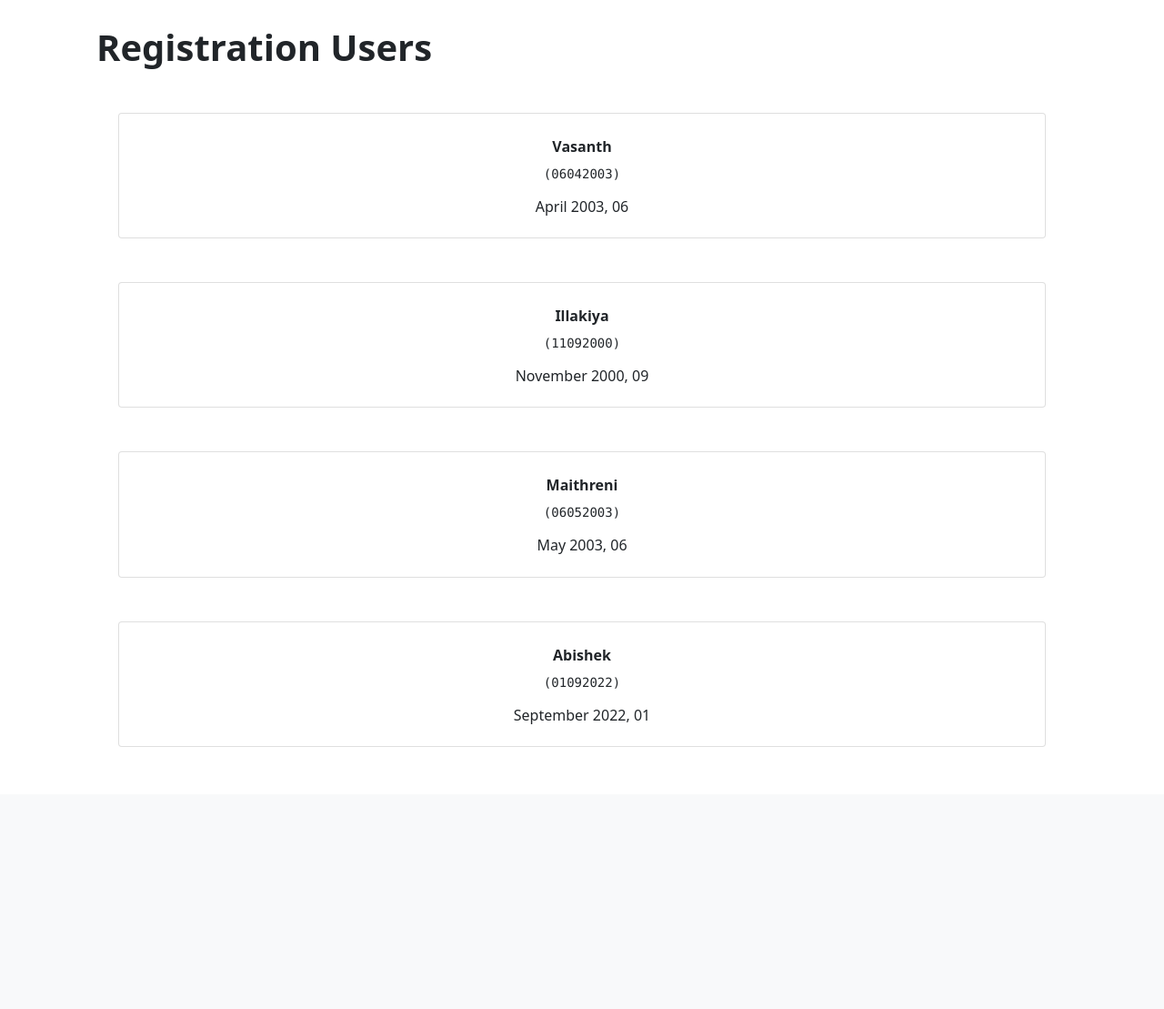
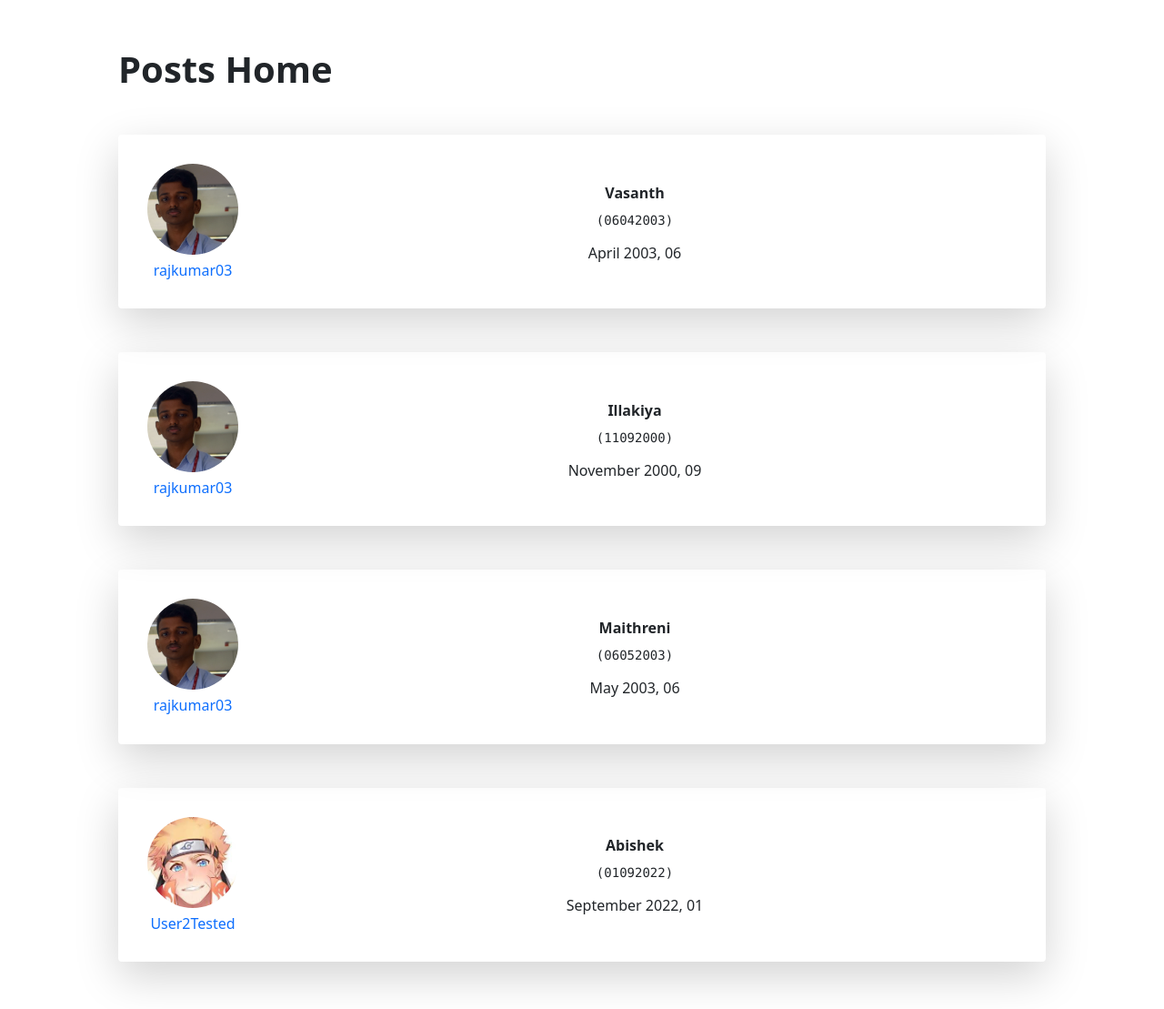
Before and after one commit to rajkumar035/Blogs-Django, a Django app: page / in a window 1280 px wide. Shown: the part 72-1181 px from the top of the page at 91% size. Before the commit the page ends 893 px from the top, so only its background shows below. Run offline with Django 4.2, Linux system fonts and the light colour scheme; data comes from the database, SQL or seed files in the repository; both versions use the stored data as it was after the commit.

Commit message:
Profile Update Feature

```diff
--- a/task/templates/task/home.html
+++ b/task/templates/task/home.html
@@ -1,11 +1,19 @@
 {% extends "task/root.html" %} {% block content%}
 <article>
-  <h1 class="my-4 mx-4 fw-bold">Registration Users</h1>
+  <h1 class="m-5 fw-bold">Posts Home</h1>
   {% for users in posts %}
-  <section class="card d-flex p-4 m-5 align-items-center">
-    <p class="card-title"><b>{{users.name}}</b></p>
-    <pre class="card-text">({{users.password}})</pre>
-    <h6 class="card-text">{{users.dob|date:"F Y, d"}}</h6>
+  <section class="d-flex p-4 m-5 align-items-center shadow-lg rounded">
+    <div class="text-center">
+      <img class="profile-pics-post shadow-md rounded-circle m-2" src="{{users.client.profile.pic.url}}" />
+      <h6 class="text-primary">{{users.client}}</h6>
+    </div>
+    <div class="text-center container">
+      <div class="px-auto">
+        <p class="card-title"><b>{{users.name}}</b></p>
+      <pre class="card-text">({{users.password}})</pre>
+      <h6 class="card-text">{{users.dob|date:"F Y, d"}}</h6>
+      </div>
+    </div>
   </section>
   {% endfor %}
 </article>
--- a/task/templates/task/root.html
+++ b/task/templates/task/root.html
@@ -11,6 +11,24 @@
     <title>Home Task</title>
     {% endif %}
   </head>
+  <style>
+    input {
+      margin: 12px 0px;
+    }
+    label {
+      font-weight: 500;
+    }
+    .profile-pics {
+      height: 140px;
+      width: 140px;
+      object-fit: cover;
+    }
+    .profile-pics-post {
+      height: 100px;
+      width: 100px;
+      object-fit: cover;
+    }
+  </style>
   <body>
     <nav class="navbar navbar-expand-lg navbar-light bg-dark px-5 py-3">
       <div class="container">
@@ -27,7 +45,7 @@
               <a class="nav-link text-light" href="{% url 'task-about' %}">About</a>
             </li>
             {% if user.is_authenticated %}
-             <li class="nav-item">
+            <li class="nav-item">
               <a class="nav-link text-light" href="{% url 'profile' %}">Profile</a>
             </li>
             <li class="nav-item">
```
Also changed, not shown: users/forms.py (+14 -0 lines), users/templates/users/profile.html (+13 -3 lines), users/views.py (+18 -2 lines), db.sqlite3, media/profile_pics/User2.jpg (added), media/profile_pics/naruto.jpg (added).
